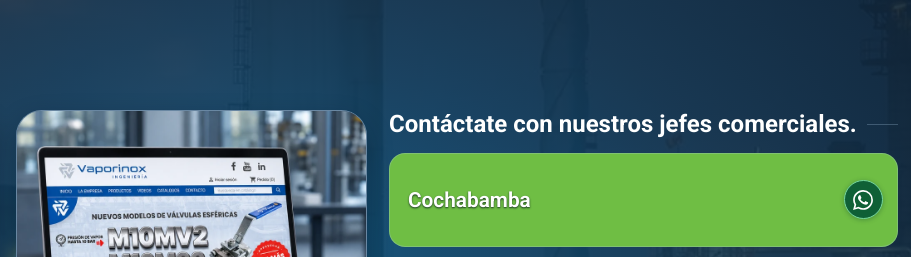
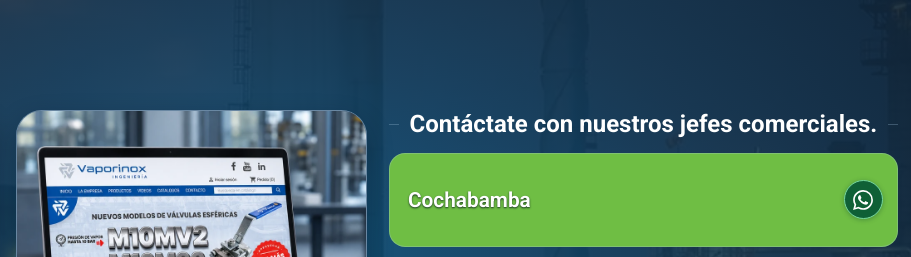
Before and after one commit to vaporinoxsrlcba-bit/Vaporinox-Ingenier-a, a plain HTML site: page index.html in a window 1280 px wide. Shown: the part 115-372 px from the top of the page, 369-1280 px from the left. Drawn offline with Linux system fonts and the light colour scheme.

Commit message:
Center the commercial contacts heading

```diff
--- a/styles.css
+++ b/styles.css
@@ -131,8 +131,10 @@ section > h2 {
   line-height: 1.2;
 }
 
+#contactos > h2 { justify-content: center; text-align: center; }
+
 section > h2::after,
-.socials > h2::before {
+section > h2::before {
   flex: 1;
   height: 1px;
   background: var(--border);
```
